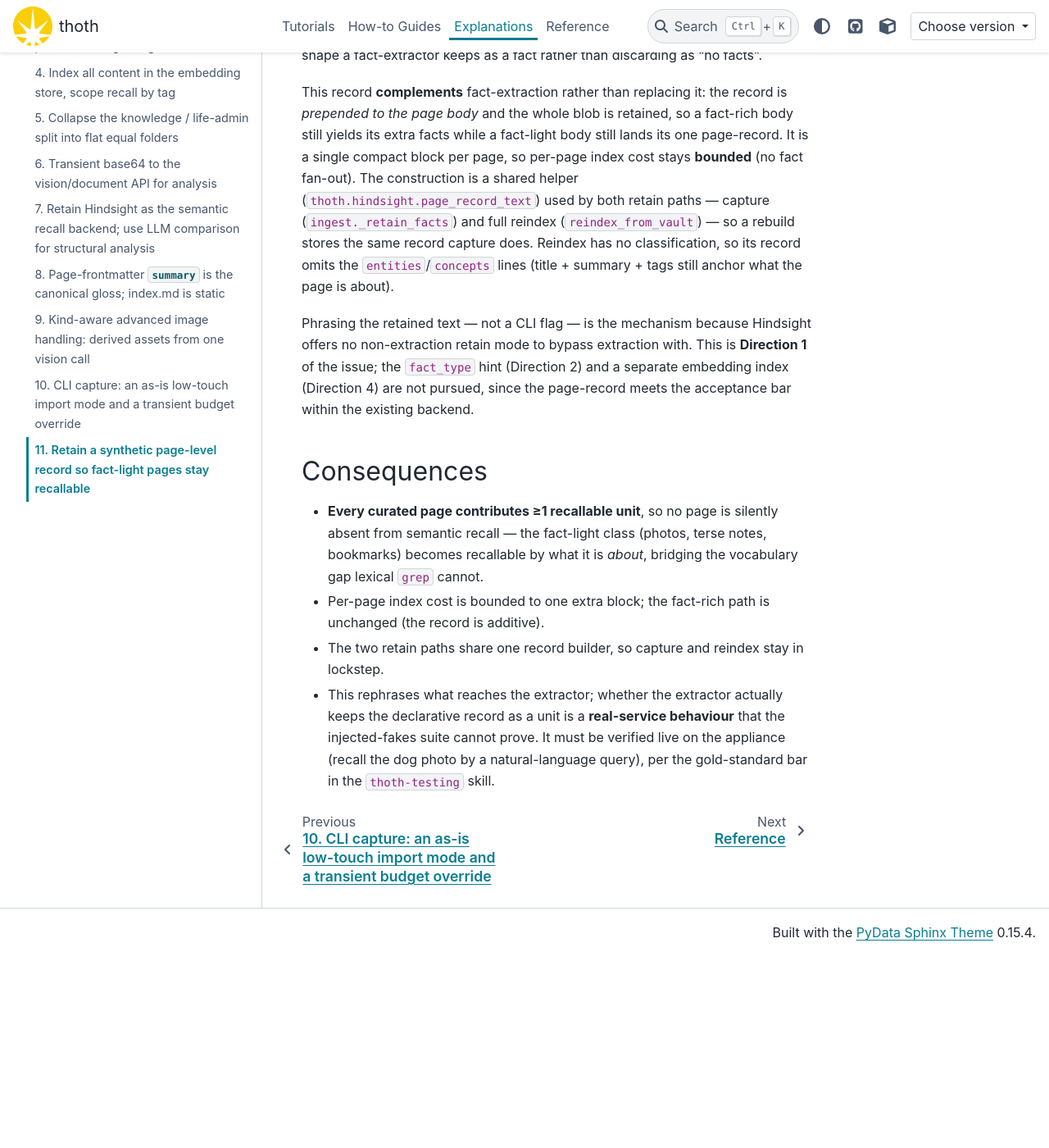
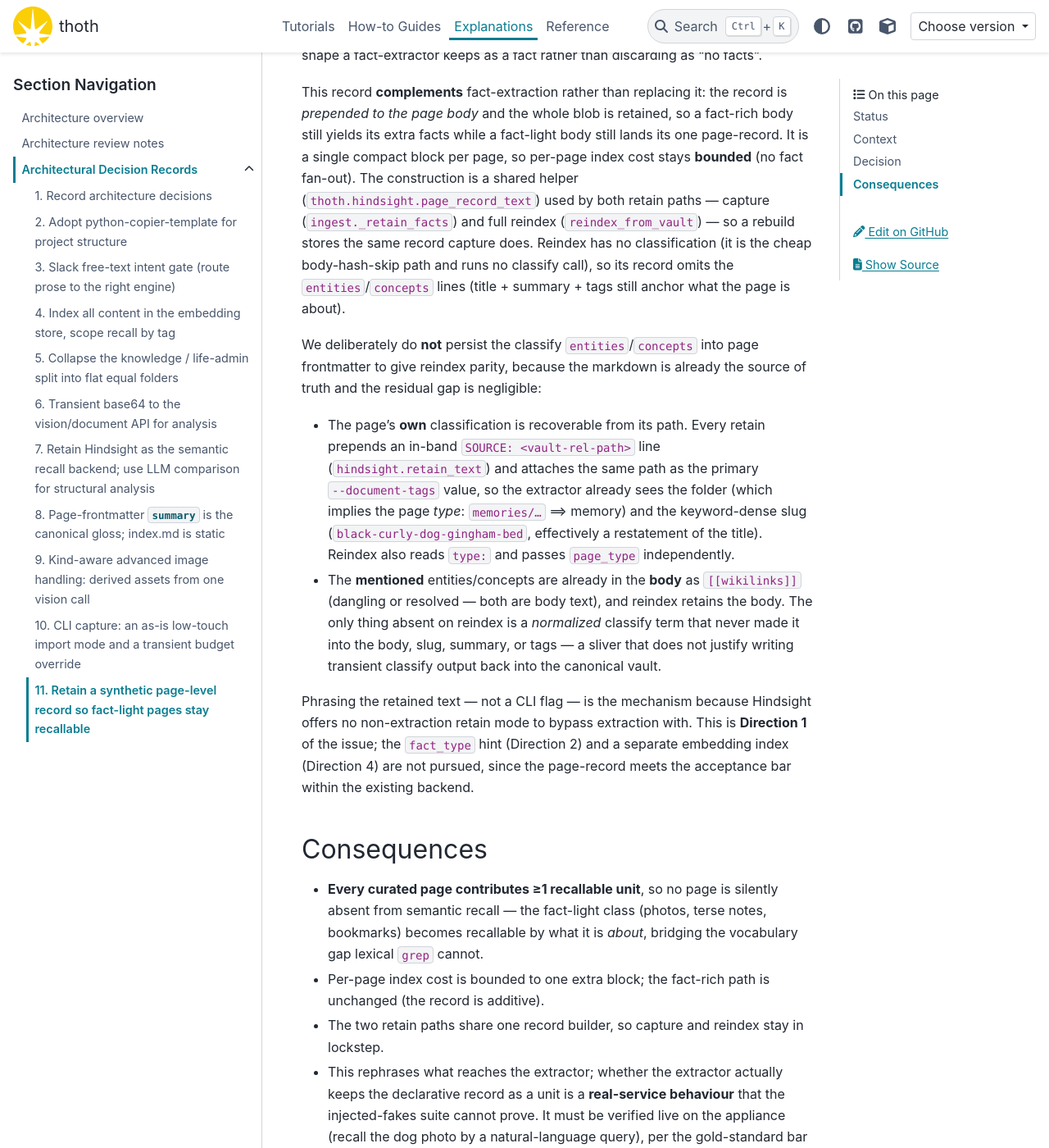
Before and after one commit to gilesknap/thoth, a Sphinx documentation site: the page built from docs/explanations/decisions/0011-page-level-index-record.md, in a window 1280 px wide and 1400 px high, scrolled down 1113 px. Shown: the whole window at 82% size. Built offline with Sphinx 7.4.7 and the PyData theme 0.15.4, drawn with Linux system fonts in a browser that asks for light colours; pages that are not in the unit, such as notebooks, are missing from menus; the version number could not be read and is left out; before the commit the page ends 2279 px from its top, so only the background shows below that.

Commit message:
docs(adr): note the path already supplies page-level classification (#98)
ADR 0011: explain why reindex omitting the entities/concepts lines is
adequate and we do not persist classify output to frontmatter — the
SOURCE: path (folder ⟹ type, slug ⟹ subject) plus the body's wikilinks
already carry the signal; the markdown is the source of truth.

Co-Authored-By: Claude Opus 4.8 (1M context) <noreply@anthropic.com>

```diff
--- a/docs/explanations/decisions/0011-page-level-index-record.md
+++ b/docs/explanations/decisions/0011-page-level-index-record.md
@@ -39,8 +39,25 @@ single compact block per page, so per-page index cost stays **bounded** (no fact
 fan-out). The construction is a shared helper (`thoth.hindsight.page_record_text`) used
 by both retain paths — capture (`ingest._retain_facts`) and full reindex
 (`reindex_from_vault`) — so a rebuild stores the same record capture does. Reindex has no
-classification, so its record omits the `entities`/`concepts` lines (title + summary +
-tags still anchor what the page is about).
+classification (it is the cheap body-hash-skip path and runs no classify call), so its
+record omits the `entities`/`concepts` lines (title + summary + tags still anchor what the
+page is about).
+
+We deliberately do **not** persist the classify `entities`/`concepts` into page
+frontmatter to give reindex parity, because the markdown is already the source of truth
+and the residual gap is negligible:
+
+- The page's **own** classification is recoverable from its path. Every retain prepends
+  an in-band `SOURCE: <vault-rel-path>` line (`hindsight.retain_text`) and attaches the
+  same path as the primary `--document-tags` value, so the extractor already sees the
+  folder (which implies the page *type*: `memories/…` ⟹ memory) and the keyword-dense
+  slug (`black-curly-dog-gingham-bed`, effectively a restatement of the title). Reindex
+  also reads `type:` and passes `page_type` independently.
+- The **mentioned** entities/concepts are already in the **body** as `[[wikilinks]]`
+  (dangling or resolved — both are body text), and reindex retains the body. The only
+  thing absent on reindex is a *normalized* classify term that never made it into the
+  body, slug, summary, or tags — a sliver that does not justify writing transient
+  classify output back into the canonical vault.
 
 Phrasing the retained text — not a CLI flag — is the mechanism because Hindsight offers
 no non-extraction retain mode to bypass extraction with. This is **Direction 1** of the
```
